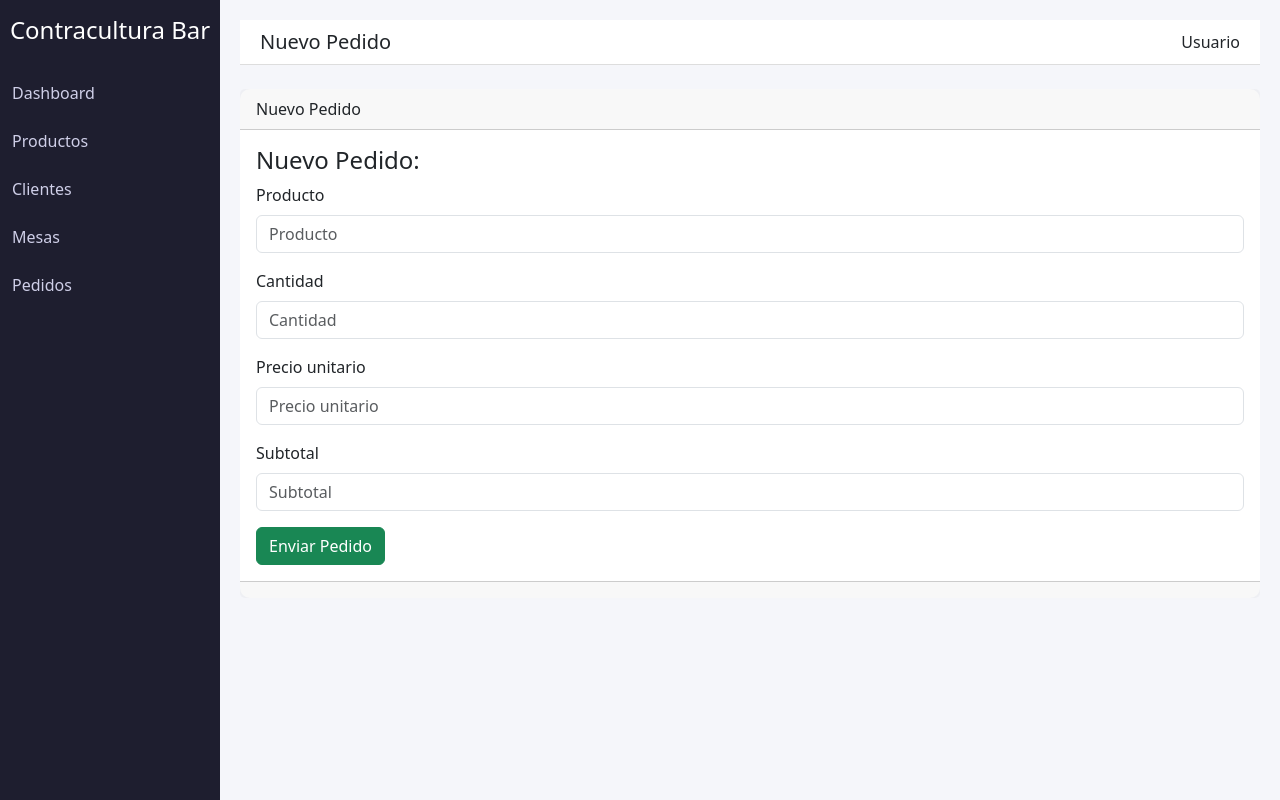
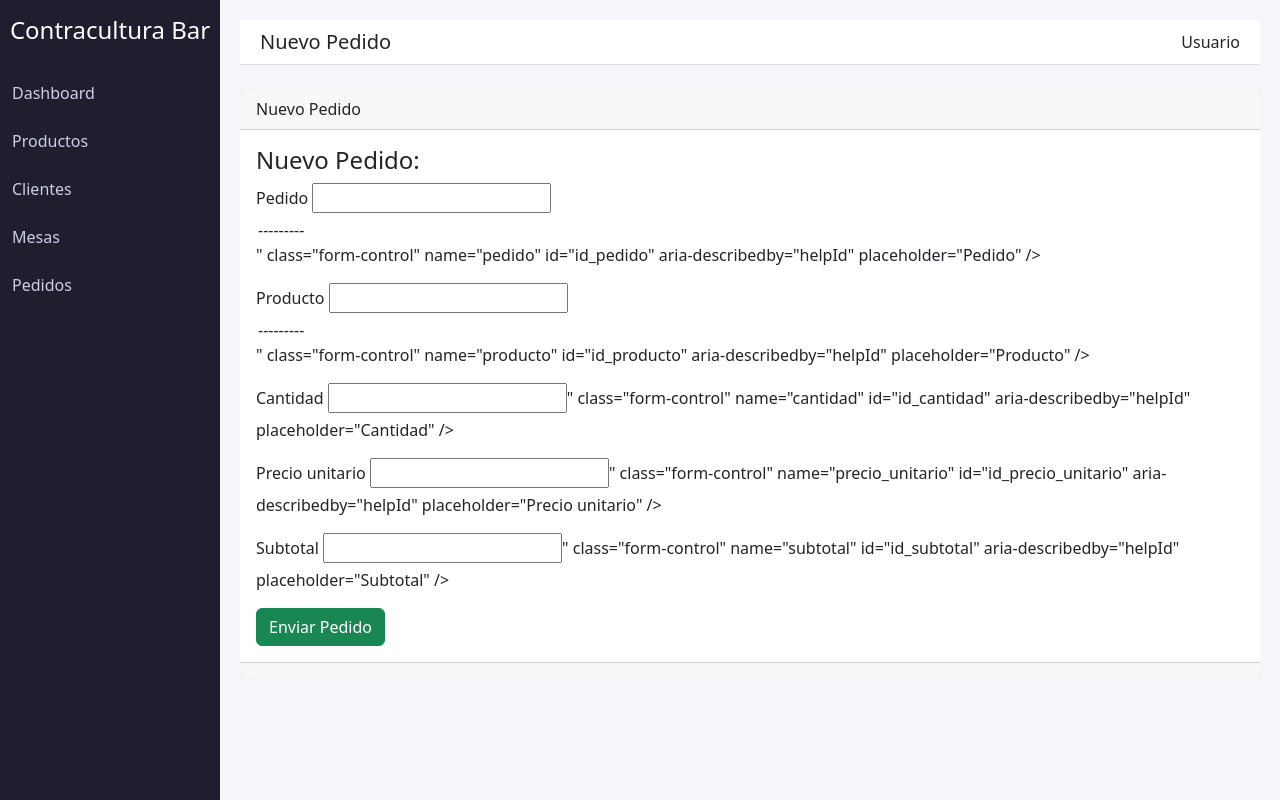
Before and after one commit to DiegoRodolico/contracultura_bar_web, a Django app: page /generar_pedido in a window 1280 px wide. Run offline with Django 5.2, Linux system fonts and the light colour scheme; data that the repository does not hold is empty.

Commit message:
reparaciones en cliente y pedido

```diff
--- a/bar_web/forms.py
+++ b/bar_web/forms.py
@@ -9,4 +9,4 @@ class clienteForm (forms.ModelForm):
 class pedidoForm (forms.ModelForm):
     class Meta:
         model = DetallePedido
-        fields = ['producto', 'cantidad', 'precio_unitario', 'subtotal']
+        fields = ['pedido', 'producto', 'cantidad', 'precio_unitario', 'subtotal']
--- a/bar_web/templates/form_cliente.html
+++ b/bar_web/templates/form_cliente.html
@@ -7,7 +7,7 @@
         type="{{ campo.field.widget.input_type }}"
         class="form-control"
         name="{{ campo.name }}"
-        id=""
+        id="{{ campo.id_for_label }}"
         aria-describedby="helpId"
         placeholder="{{ campo.label }}"
     />
--- a/bar_web/templates/form_pedido.html
+++ b/bar_web/templates/form_pedido.html
@@ -4,10 +4,10 @@
 <div class="mb-3">
     <label for="" class="form-label">{{ campo.label }}</label>
     <input
-        type="{{ campo.field.widget.input_type }}"
+        type="{{ campo }}"
         class="form-control"
         name="{{ campo.name }}"
-        id=""
+        id="{{ campo.id_for_label }}"
         aria-describedby="helpId"
         placeholder="{{ campo.label }}"
     />
--- a/bar_web/views.py
+++ b/bar_web/views.py
@@ -47,7 +47,9 @@ def pedido(request):
 def generar_pedido(request):
     formulario_pedido = pedidoForm(request.POST or None, request.FILES or None)
     if formulario_pedido.is_valid():
-        formulario_pedido.save()
+        detalle = formulario_pedido.save(commit=False)
+        detalle.precio_unitario = detalle.producto.precio
+        detalle.subtotal = detalle.precio_unitario * detalle.cantidad
         return redirect('pedido')
     return render(request, 'generar_pedido.html', {'formulario_pedido': formulario_pedido})
 
```
